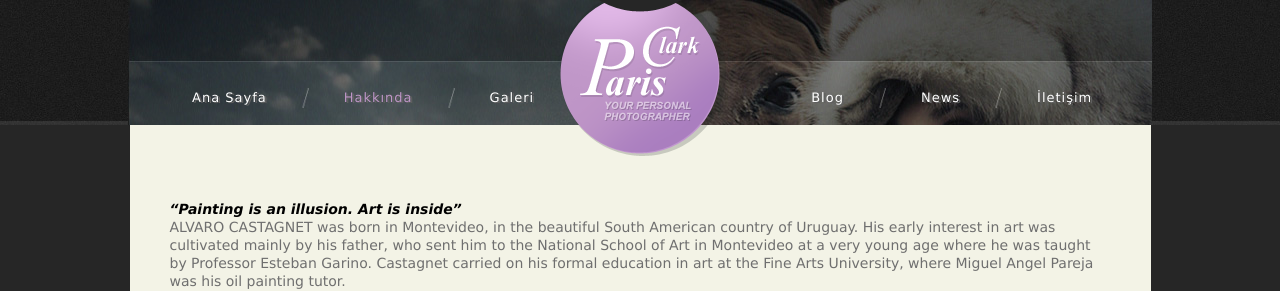
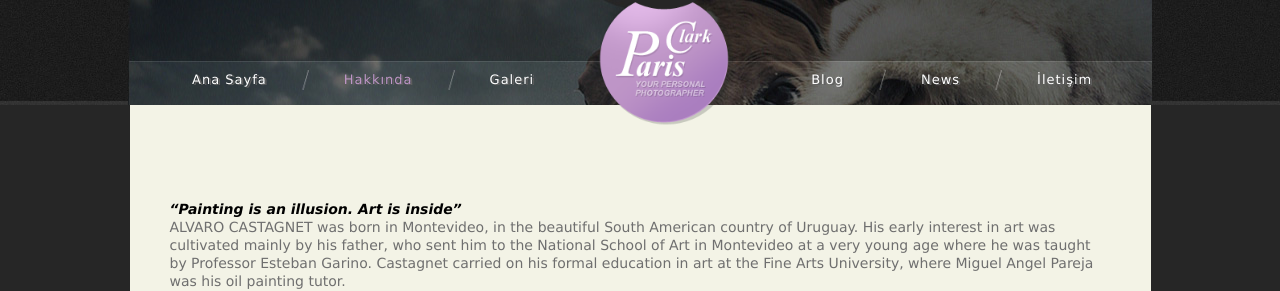
Before and after one commit to freelancebaris/PainterWomen, an ASP.NET MVC app: page /About/About in a window 1280 px wide. Shown: the top 291 px of the page. Run offline with ASP.NET Core 8 and stand-ins for ASP.NET MVC 5, Linux system fonts and the light colour scheme; the project's own start-up code is not run; a stand-in starts its controllers and pages; some libraries are stand-ins or nearby versions.

Commit message:
logonun iç sayfalarda boyutu

```diff
--- a/PainterWomen/Content/css/style.css
+++ b/PainterWomen/Content/css/style.css
@@ -407,7 +407,6 @@ ul.menu {
             letter-spacing: 1px;
             text-shadow: 2px 1px #5F5F5F;
             text-transform: capitalize;
-
             /*text-decoration: none;
             border-bottom-width: 0;
             text-transform: capitalize;
@@ -745,3 +744,9 @@ dl {
     border-bottom: #303030 1px solid;
     padding-bottom: 8px;
 }
+
+.img-logo {
+    height: 130px;
+    vertical-align: top;
+    width: 140px;
+}
--- a/PainterWomen/Views/Shared/_Layout.cshtml
+++ b/PainterWomen/Views/Shared/_Layout.cshtml
@@ -30,8 +30,8 @@
 
     <div class="header" style="position: fixed;">
         <div>
-            <div class="subpages-nav" style="height: 125px;">
-                <nav style=" padding-top: 40px;">
+            <div class="subpages-nav" style="height: 105px;">
+                <nav style=" padding-top: 22px;">
                     <ul class="menu">
                         <li class="li-none"><a href="">Ana sayfa</a></li>
                         <li class="current"><a href="">Hakkında</a></li>
@@ -40,8 +40,8 @@
                         <li><a href="">News</a></li>
                         <li><a href="">İletişim</a></li>
                     </ul>
-                    <h1><a href="">
-                        <img src="/Content/images/logo.png" alt=""></a></h1>
+                    <h1 style="left: 466px;"><a href="">
+                        <img src="/Content/images/logo.png" alt="" class="img-logo"></a></h1>
                 </nav>
             </div>
         </div>
```
